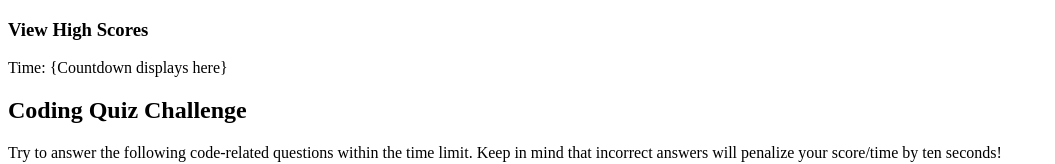
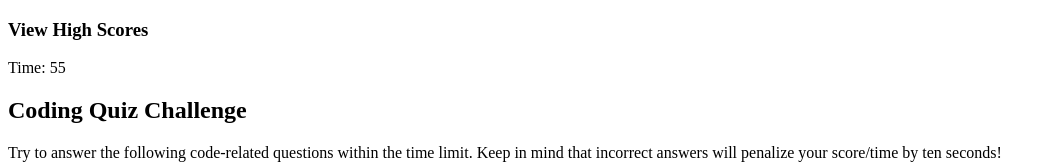
Before and after one commit to Devmadia/js-fundamentals-quiz, a plain HTML site: page index.html in a window 1280 px wide. Shown: the top 164 px of the page, without its empty margins (0-1055 px from the left). Drawn offline with Linux system fonts and the light colour scheme.

Commit message:
working on timer variable, function and HTML rendering

```diff
--- a/assets/js/javascript.js
+++ b/assets/js/javascript.js
@@ -1,11 +1,14 @@
 var startQuizBtn = document.querySelector("#start-quiz");
-//console.log(startQuizBtn);
+//var timerEl = document.getElementById("timer");
 
-startQuizBtn.addEventListener("click", function() {
-    alert("button clicked");
-  });
+
+
+
+
 // variable for high scores to be stored to
 // variable for timer
+
+
 // variable for questions
 // function to call high scores
 // function for user initials for high score association and localStorage
@@ -14,8 +17,15 @@ startQuizBtn.addEventListener("click", function() {
 // function to clear high scores
 
 // function for timer countdown
+var seconds = document.getElementById("countdown").textContent;
+var countdown = setInterval(function() {
+    seconds--;
+    document.getElementById("countdown").textContent = seconds;
+    if (seconds <= 0) clearInterval(countdown);
+}, 1000);
 
 // function to startQuiz
+startQuizBtn.addEventListener("click", startQuiz);
 
 // array of questions
 var questions = [
--- a/index.html
+++ b/index.html
@@ -11,7 +11,8 @@
         <!-- View Highscores on left side -->
         <h3 class="" id="">View High Scores</h3>
         <!-- Timer on right side, countdown with penalty included for wrong answers subtracting more time -->
-        <div class="timer">Time: {Countdown displays here}</div>
+
+        <div class="timer">Time: <span id="countdown">60</span></div><!-- Replace 60 with the seconds you want to count down from -->
     </header>
     <main>
         <!-- Quiz Title/Question -->
```
